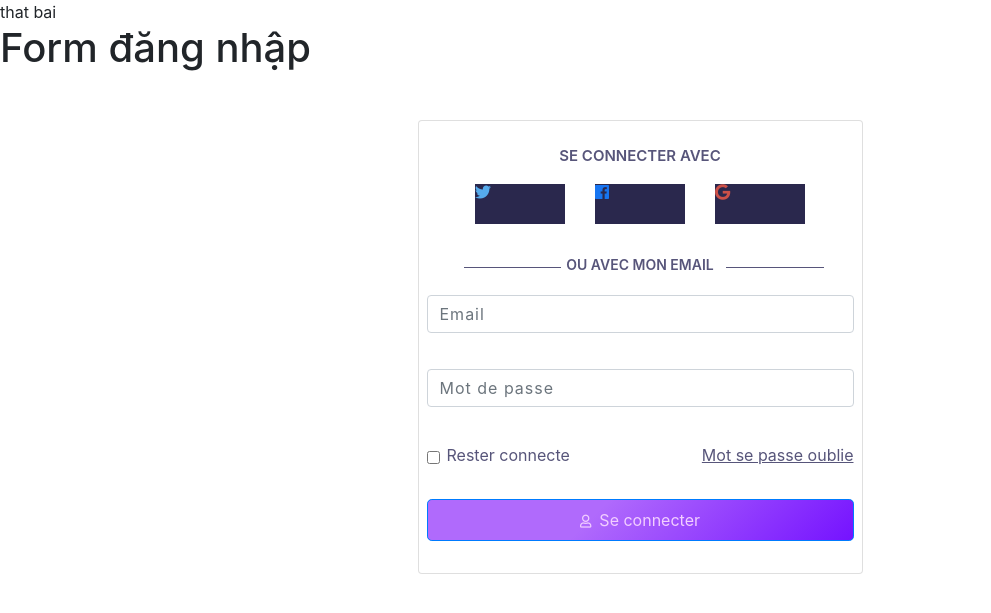
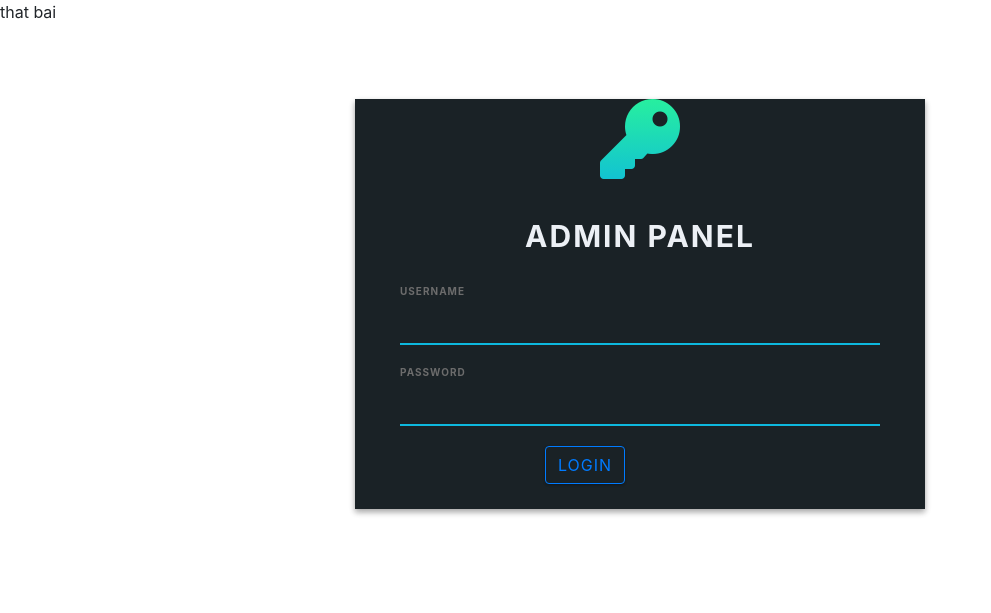
Before and after one commit to vinh333/V-QLSinhvien, a PHP site: page /login.php in a window 1280 px wide. Shown: the top 613 px of the page, without its empty margins (0-991 px from the left). Run offline with PHP 8.4, Linux system fonts and the light colour scheme; data that the repository does not hold is empty; some libraries are stand-ins or nearby versions.

Commit message:
THEM-CSS_LOGIN
VINH

```diff
--- a/login.html
+++ b/login.html
@@ -10,61 +10,64 @@
     <link rel="stylesheet" href="https://use.fontawesome.com/releases/v5.7.2/css/all.css">
     <link rel="stylesheet" href="https://stackpath.bootstrapcdn.com/bootstrap/4.3.1/js/bootstrap.bundle.min.js">
     <link rel="stylesheet" href="https://stackpath.bootstrapcdn.com/bootstrap/4.3.1/css/bootstrap.min.css">
-    <link rel="stylesheet" href="https://cdnjs.cloudflare.com/ajax/libs/jquery/3.2.1/jquery.min.js">
+    <script type="text/javascript" src="https://cdnjs.cloudflare.com/ajax/libs/jquery/3.2.1/jquery.min.js"></script>
 </head>
 
 <body>
 
-    <h1>Form đăng nhập</h1>
+
     <form method="post" action="login.php">
+
         <div class="container">
-            <div class="row d-flex justify-content-center mt-5">
-                <div class="col-12 col-md-8 col-lg-6 col-xl-5">
-                    <div class="card py-3 px-2">
-                        <p class="text-center mb-3 mt-2">SE CONNECTER AVEC</p>
-                        <div class="row mx-auto ">
-                            <div class="col-4">
-                                <i class="fab fa-twitter"></i>
+            <div class="row">
+                <div class="col-lg-3 col-md-2"></div>
+                <div class="col-lg-6 col-md-8 login-box">
+                    <div class="col-lg-12 login-key">
+                        <i class="fa fa-key" aria-hidden="true"></i>
                     </div>
-                            <div class="col-4">
-                                <i class="fab fa-facebook"></i>
+                    <div class="col-lg-12 login-title">
+                        ADMIN PANEL
                     </div>
-                            <div class="col-4">
-                                <i class="fab fa-google"></i>
-                            </div>
-                        </div>
-                        <div class="division">
-                            <div class="row">
-                                <div class="col-3"><div class="line l"></div></div>
-                                <div class="col-6"><span>OU AVEC MON EMAIL</span></div>
-                                <div class="col-3"><div class="line r"></div></div>
-                            </div>
-                        </div>
-                        <form class="myform">
+
+                    <div class="col-lg-12 login-form">
+                        <div class="col-lg-12 login-form">
+                            <form>
                                 <div class="form-group">
-                                <input type="email" class="form-control" placeholder="Email">
+                                    <label class="form-control-label">USERNAME</label>
+                                    <input type="text" class="form-control">
                                 </div>
                                 <div class="form-group">
-                                <input type="password" class="form-control" placeholder="Mot de passe">
+                                    <label class="form-control-label">PASSWORD</label>
+                                    <input type="password" class="form-control" i>
                                 </div>
-                              <div class="row">
-                                  <div class="col-md-6 col-12">
-                                      <div class="form-group form-check">
-                                        <input type="checkbox" class="form-check-input" id="exampleCheck1">
-                                        <label class="form-check-label" for="exampleCheck1">Rester connecte</label>
+
+                                <div class="col-lg-12 loginbttm">
+                                    <div class="col-lg-6 login-btm login-text">
+                                        <!-- Error Message -->
                                     </div>
+                                    <div class="col-lg-6 login-btm login-button">
+                                        <button type="submit" class="btn btn-outline-primary">LOGIN</button>
                                     </div>
-                                  <div class="col-md-6 col-12 bn">Mot se passe oublie</div>
-                              </div>
-                              <div class="form-group mt-3">
-                                  <button type="button" class="btn btn-block btn-primary btn-lg"><small><i class="far fa-user pr-2"></i>Se connecter</small></button>
                                 </div>
                             </form>
                         </div>
                     </div>
+                    <div class="col-lg-3 col-md-2"></div>
                 </div>
             </div>
 
+
+
+
+
+
+            <!-- <h1>Form đăng nhập</h1>
+        <form method="post" action="login.php">
+
+            Email:<input type="email" name="email"><br><br>
+            Password:<input type="password" name="password"><br><br>
+            <input type="submit" name="submit" value="SUBMIT">
+        </form> -->
     </form>
 
 </body>
--- a/style.css
+++ b/style.css
@@ -1,126 +1,127 @@
-body{
-	background-color: #19123B;
+body {
+	background: #222D32;
+	font-family: 'Roboto', sans-serif;
 }
-.card{
+
+.login-box {
+	margin-top: 75px;
+	height: auto;
+	background: #1A2226;
+	text-align: center;
+	box-shadow: 0 3px 6px rgba(0, 0, 0, 0.16), 0 3px 6px rgba(0, 0, 0, 0.23);
+}
+
+.login-key {
+	height: 100px;
+	font-size: 80px;
+	line-height: 100px;
+	background: -webkit-linear-gradient(#27EF9F, #0DB8DE);
+	-webkit-background-clip: text;
+	-webkit-text-fill-color: transparent;
+}
+
+.login-title {
+	margin-top: 15px;
+	text-align: center;
+	font-size: 30px;
+	letter-spacing: 2px;
+	margin-top: 15px;
+	font-weight: bold;
+	color: #ECF0F5;
+}
+
+.login-form {
+	margin-top: 25px;
+	text-align: left;
+}
+
+input[type=text] {
+	background-color: #1A2226;
 	border: none;
-	border-top: 5px solid  rgb(176,106,252);
-	background: #212042;
-	color: #57557A;
+	border-bottom: 2px solid #0DB8DE;
+	border-top: 0px;
+	border-radius: 0px;
+	font-weight: bold;
+	outline: 0;
+	margin-bottom: 20px;
+	padding-left: 0px;
+	color: #ECF0F5;
 }
-p{
-	font-weight: 600;
-	font-size: 15px;
+
+input[type=password] {
+	background-color: #1A2226;
+	border: none;
+	border-bottom: 2px solid #0DB8DE;
+	border-top: 0px;
+	border-radius: 0px;
+	font-weight: bold;
+	outline: 0;
+	padding-left: 0px;
+	margin-bottom: 20px;
+	color: #ECF0F5;
 }
-.fab{
-	display: flex;
-	justify-content: center;
-	align-items: center;
-	border: none;
-	background: #2A284D;
-	height: 40px;
-	width: 90px;
+
+.form-group {
+	margin-bottom: 40px;
+	outline: 0px;
 }
-.fab:hover{
-	cursor: pointer;
+
+.form-control:focus {
+	border-color: inherit;
+	-webkit-box-shadow: none;
+	box-shadow: none;
+	border-bottom: 2px solid #0DB8DE;
+	outline: 0;
+	background-color: #1A2226;
+	color: #ECF0F5;
 }
-.fa-twitter{
-	color: #56ABEC;
+
+input:focus {
+	outline: none;
+	box-shadow: 0 0 0;
 }
-.fa-facebook{
-	color: #1775F1;
+
+label {
+	margin-bottom: 0px;
 }
-.fa-google{
-	color: #CB5048;
-}
-.division{
-	float: none;
-	position: relative;
-	margin: 30px auto 20px;
-	text-align: center;
-	width: 100%;
-	box-sizing: border-box;
-}
-.division .line{
-	border-top: 1.5px solid #57557A;;
-	position: absolute;
-	top: 13px;
-	width: 85%;
-}
-.line.l{
-	left: 52px;
-}
-.line.r{
-	right: 45px;
 
-}
-.division span{
-	font-weight: 600;
-	font-size: 14px;
-}
-.myform{
-	padding: 0 25px 0 33px;
-}
-.form-control{
-	border: 1px solid #57557A;
-	border-radius: 3px;
-	background: #212042;
-	margin-bottom: 20px;
-	letter-spacing: 1px;
-
-}
-.form-control:focus{
-	border: 1px solid #57557A;
-	border-radius: 3px;
-	box-shadow: none;
-	background: #212042;
-	color: #fff;
+.form-control-label {
+	font-size: 10px;
+	color: #6C6C6C;
+	font-weight: bold;
 	letter-spacing: 1px;
 }
-.bn{
-	text-decoration: underline;
-}
-.bn:hover{
-	cursor: pointer;
-}
-.form-check-input {
-    margin-top: 8px!important;
-    }
-.btn-primary{
-background: linear-gradient(135deg, rgba(176,106,252,1) 39%,rgba(116,17,255,1) 101%);
-border: none;
-border-radius: 50px;
-}
-.btn-primary:focus{
-	box-shadow: none;
-	border: none;
-}
-small{
-	color: #F2CEFF;
-}
-.far.fa-user{
-	font-size: 13px;
+
+.btn-outline-primary {
+	border-color: #0DB8DE;
+	color: #0DB8DE;
+	border-radius: 0px;
+	font-weight: bold;
+	letter-spacing: 1px;
+	box-shadow: 0 1px 3px rgba(0, 0, 0, 0.12), 0 1px 2px rgba(0, 0, 0, 0.24);
 }
 
-@media(min-width: 767px){
-	.bn{
-		text-align: right;
-	}
+.btn-outline-primary:hover {
+	background-color: #0DB8DE;
+	right: 0px;
 }
-@media(max-width: 767px){
-	.form-check{
-		text-align: center;
-	}
-	.bn{
-		text-align: center;
-		align-items: center;
-	}
+
+.login-btm {
+	float: left;
 }
-@media(max-width: 450px){
-	.fab{
-		width: 100%;
-		height: 100%;
-	}
-	.division .line{
-		width: 50%;
-	}
+
+.login-button {
+	padding-right: 0px;
+	text-align: right;
+	margin-bottom: 25px;
 }
+
+.login-text {
+	text-align: left;
+	padding-left: 0px;
+	color: #A2A4A4;
+}
+
+.loginbttm {
+	padding: 0px;
+}
```
Lines whose indentation alone changed are shown as unchanged.
